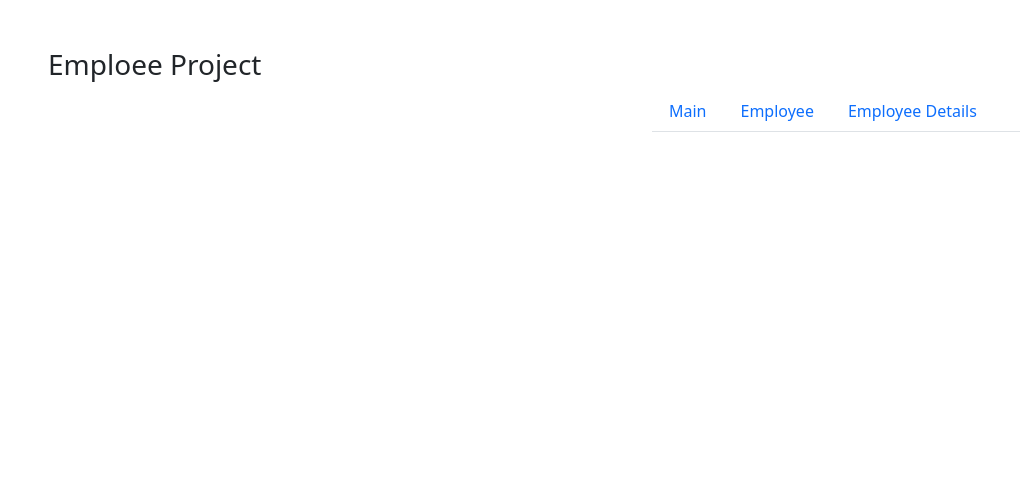
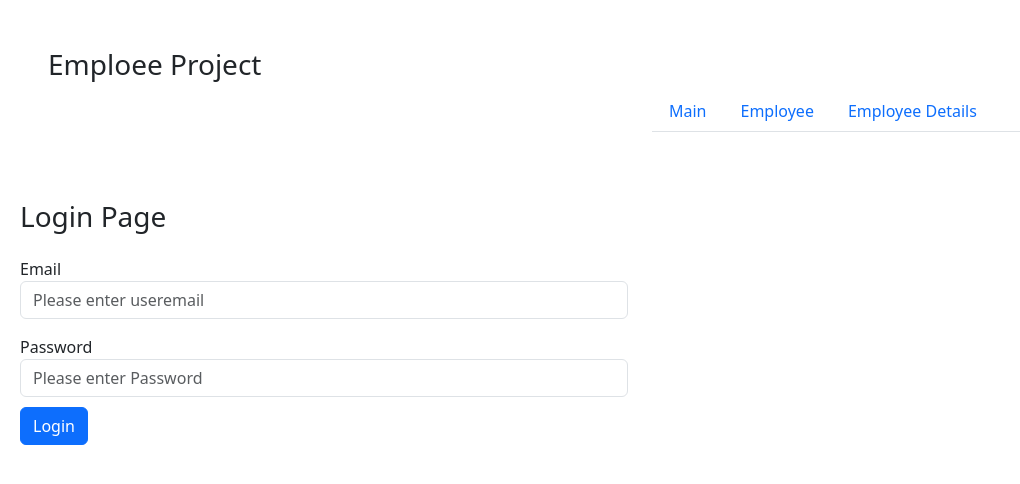
Before and after one commit to madanpatakota/Batch10ngRouting, an Angular app: page /login in a window 1280 px wide. Before the commit this address led to /. Shown: the top 484 px of the page, without its empty margins (0-1020 px from the left). Built offline with nearby package versions, Linux system fonts and the light colour scheme.

Commit message:
FourthBranch

```diff
--- /dev/null
+++ b/src/app/login/login.component.html
@@ -0,0 +1,20 @@
+<div style="padding:20px" class="mt-4">
+  <h3>Login Page</h3>
+  <form class="mt-4">
+    <div class="form-group row">
+      <label>Email</label>
+       <div class="col-6">
+      <input class="form-control"  type="text" placeholder="Please enter useremail">
+       </div>
+    </div>
+    <div class="form-group row mt-3">
+      <label>Password</label>
+       <div class="col-6">
+      <input class="form-control"  type="text" placeholder="Please enter Password">
+       </div>
+    </div>
+  </form>
+  <div style="margin-top: 10px"  class="form-group">
+    <button class="btn btn-primary">Login</button>
+  </div>
+</div>
--- /dev/null
+++ b/src/app/not-found/not-found.component.html
@@ -0,0 +1,4 @@
+<div style = "padding:30px;margin:20px">
+  <p>The required URL was not found on this server.</p>
+  <p>Its giving 404 Not found page</p>
+</div>
```
Also changed, not shown: src/app/app.module.ts (+12 -2 lines), src/app/login/login.component.ts (added, +10 -0 lines), src/app/not-found/not-found.component.ts (added, +10 -0 lines), src/app/login/login.component.css (added), src/app/not-found/not-found.component.css (added), src/assets/notes.txt, 2 other files (tests, documents, lock files or other folders).
